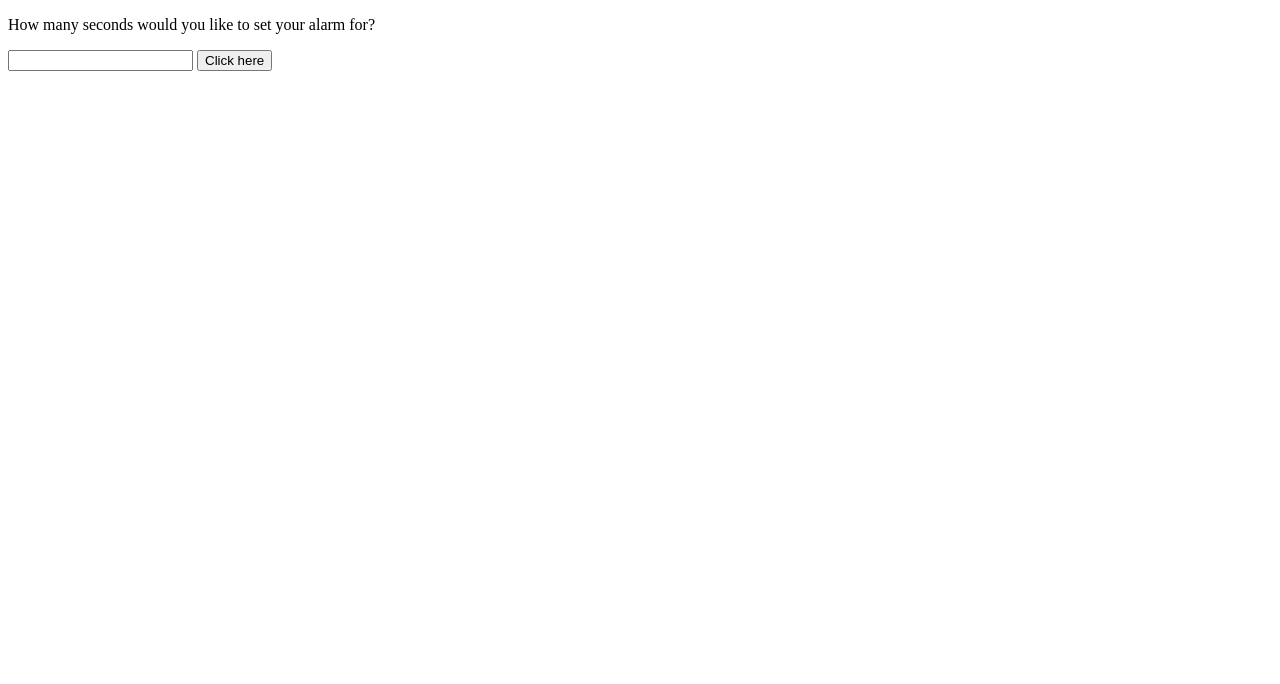
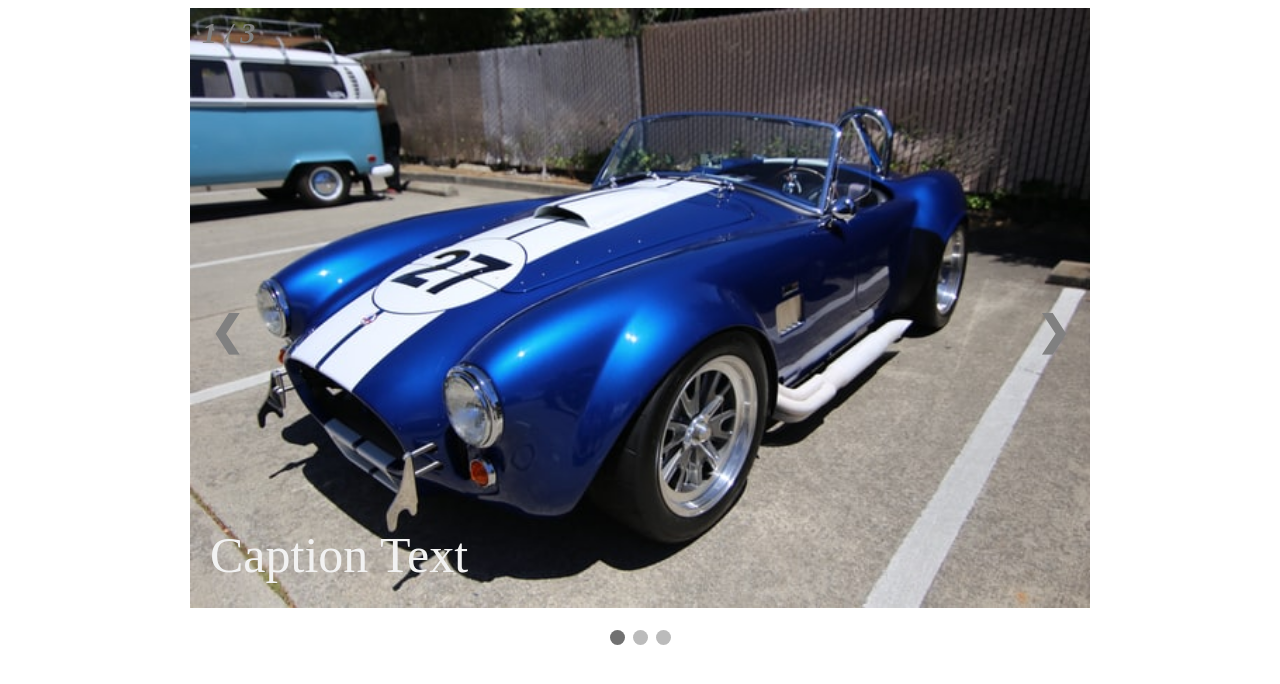
Before and after one commit to melexxxx/Basic-JavaScript-Projects, a plain HTML site: page Project9_countdown_slideshow/index.html in a window 1280 px wide. Drawn offline with Linux system fonts and the light colour scheme.

Commit message:
final version

```diff
--- /dev/null
+++ b/Project9_countdown_slideshow/CSS.css
@@ -0,0 +1,91 @@
+* {box-sizing:border-box}
+
+/* Slideshow container */
+.slideshow-container {
+  max-width: 900px;
+  position: relative;
+  margin: auto;
+
+}
+
+/* Hide the images by default */
+.mySlides {
+  display: none;
+}
+
+/* Next & previous buttons */
+.prev, .next {
+  cursor: pointer;
+  position: absolute;
+  top: 50%;
+  width: auto;
+  margin-top: -22px;
+  padding: 20px;
+  color: gray;
+  font-weight: bold;
+  font-size: 40px;
+  transition: 0.3s ease;
+  border-radius: 50px 50px 50px 50px;
+  user-select: none;
+}
+
+/* Position the "next button" to the right */
+.next {
+  right: 0;
+  border-radius: 50px 50px 50px 50px;
+}
+
+/* On hover, add a black background color with a little bit see-through */
+.prev:hover, .next:hover {
+  background-color: white;
+  opacity: 0.3;
+}
+
+/* Caption text */
+.text {
+  color: #f2f2f2;
+  font-size: 50px;
+  padding: 20px;
+  position: absolute;
+  bottom: 8px;
+  width: 100%;
+  text-align: left;
+}
+
+/* Number text (1/3 etc) */
+.numbertext {
+  color: gray;
+  font-size: large;
+  font-weight: bold;
+  font-style: oblique;
+  font-size: 30px;
+  padding: 8px 12px;
+  position: absolute;
+}
+
+/* The dots/bullets/indicators */
+.dot {
+  cursor: pointer;
+  height: 15px;
+  width: 15px;
+  margin: 0 2px;
+  background-color: #bbb;
+  border-radius: 50%;
+  display: inline-block;
+  transition: background-color 0.6s ease;
+}
+
+.active, .dot:hover {
+  background-color: #717171;
+}
+
+/* Fading animation */
+.fade {
+  animation-name: fade;
+  animation-duration: 1.5s;
+}
+
+@keyframes fade {
+  from {opacity: .4}
+  to {opacity: 0.4}
+}
--- a/Project9_countdown_slideshow/JS/main.js
+++ b/Project9_countdown_slideshow/JS/main.js
@@ -1,19 +1,28 @@
+let slideIndex = 1;
+showSlides(slideIndex);
 
+// Next/previous controls
+function plusSlides(n) {
+  showSlides(slideIndex += n);
+}
 
+// Thumbnail image controls
+function currentSlide(n) {
+  showSlides(slideIndex = n);
+}
 
-function countdown() {
-    var seconds = document.getElementById("seconds").value;
-
-    function tick() {
-        seconds = seconds -1;
-        timer.innerHTML = seconds;
-        var time = setTimeout(tick, 1000);
-        if (seconds == -1) {
-            alert("Time's up!");
-            clearTimeout(time);
-            timer.innerHTML = "";
-
-        }
-    }
-    tick();
- }
+function showSlides(n) {
+  let i;
+  let slides = document.getElementsByClassName("mySlides");
+  let dots = document.getElementsByClassName("dot");
+  if (n > slides.length) {slideIndex = 1}
+  if (n < 1) {slideIndex = slides.length}
+  for (i = 0; i < slides.length; i++) {
+    slides[i].style.display = "none";
+  }
+  for (i = 0; i < dots.length; i++) {
+    dots[i].className = dots[i].className.replace(" active", "");
+  }
+  slides[slideIndex-1].style.display = "block";
+  dots[slideIndex-1].className += " active";
+}
--- a/Project9_countdown_slideshow/index.html
+++ b/Project9_countdown_slideshow/index.html
@@ -3,15 +3,47 @@
 <head>
     <meta charset="UTF-8">
     <meta name="viewport" content="width=device-width, initial-scale=1.0">
+    <link rel="stylesheet" type="text/css" href="./CSS.css">
     <title>Document</title>
 </head>
 <body>
+    <!-- mainContainer -->
+<div class="slideshow-container">
+
+    <!-- Carousel Elements -->
+    <div class="mySlides fade">
+      <div class="numbertext">1 / 3</div>
+      <img src="./IMG/car1.jpg" style="width:100%">
+      <div class="text">Caption Text</div>
+    </div>
+
+    <div class="mySlides fade">
+      <div class="numbertext">2 / 3</div>
+      <img src="./IMG/car2.jpg" style="width:100%">
+      <div class="text">Caption Two</div>
+    </div>
+
+    <div class="mySlides fade">
+      <div class="numbertext">3 / 3</div>
+      <img src="./IMG/car3.jpg" style="width:100%">
+      <div class="text">Caption Three</div>
+    </div>
+
+    <!-- Next and previous buttons -->
+    <a class="prev" onclick="plusSlides(-1)">&#10094;</a>
+    <a class="next" onclick="plusSlides(1)">&#10095;</a>
+  </div>
+  <br>
+
+  <!-- The dots/circles -->
+  <div style="text-align:center">
+    <span class="dot" onclick="currentSlide(1)"></span>
+    <span class="dot" onclick="currentSlide(2)"></span>
+    <span class="dot" onclick="currentSlide(3)"></span>
+  </div>
 
 
-    <p>How many seconds would you like to set your alarm for?</p>
-    <input id="seconds" value="" />
-    <button onclick="countdown()">Click here</button>
-    <p id="timer"></p>
+
 
 
 
```
Also changed, not shown: Project9_countdown_slideshow/IMG/car1.jpg (added), Project9_countdown_slideshow/IMG/car2.jpg (added), Project9_countdown_slideshow/IMG/car3.jpg (added), 2 other files.
